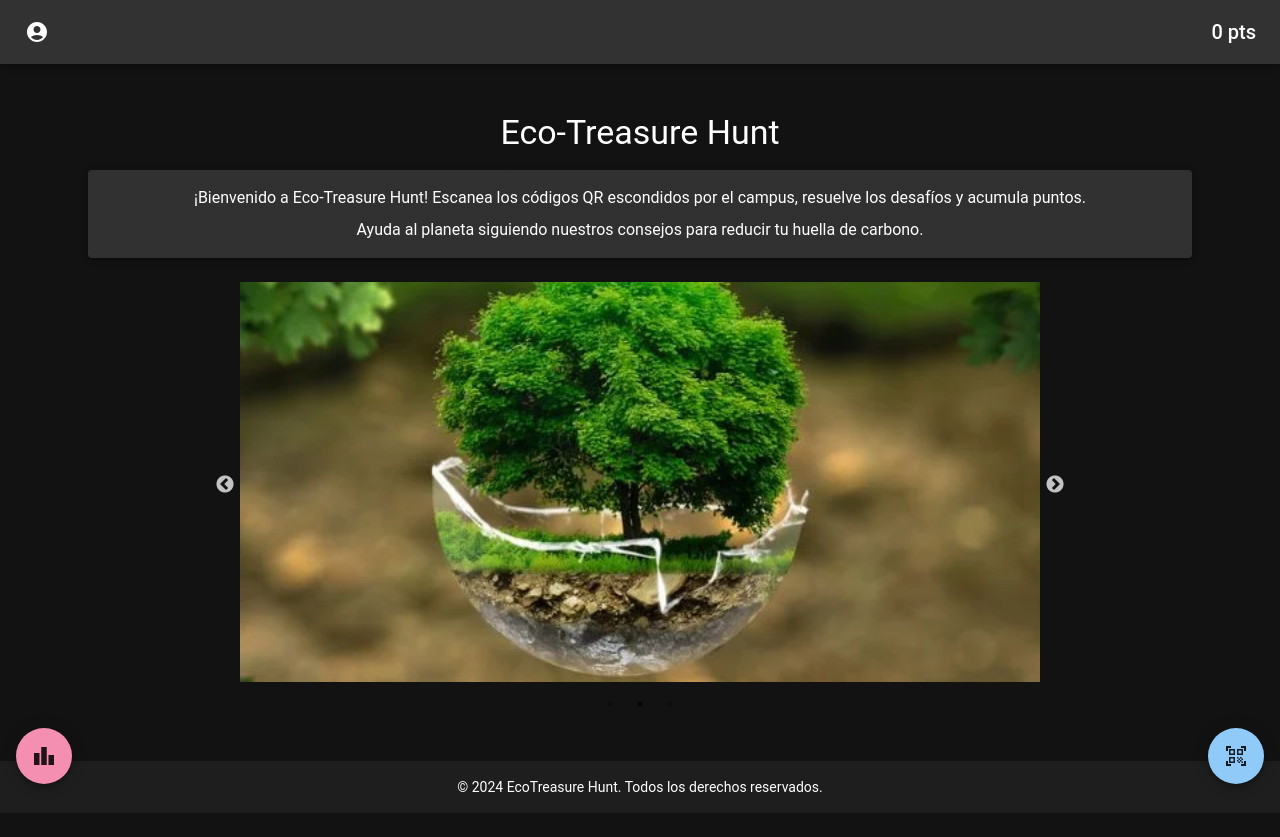
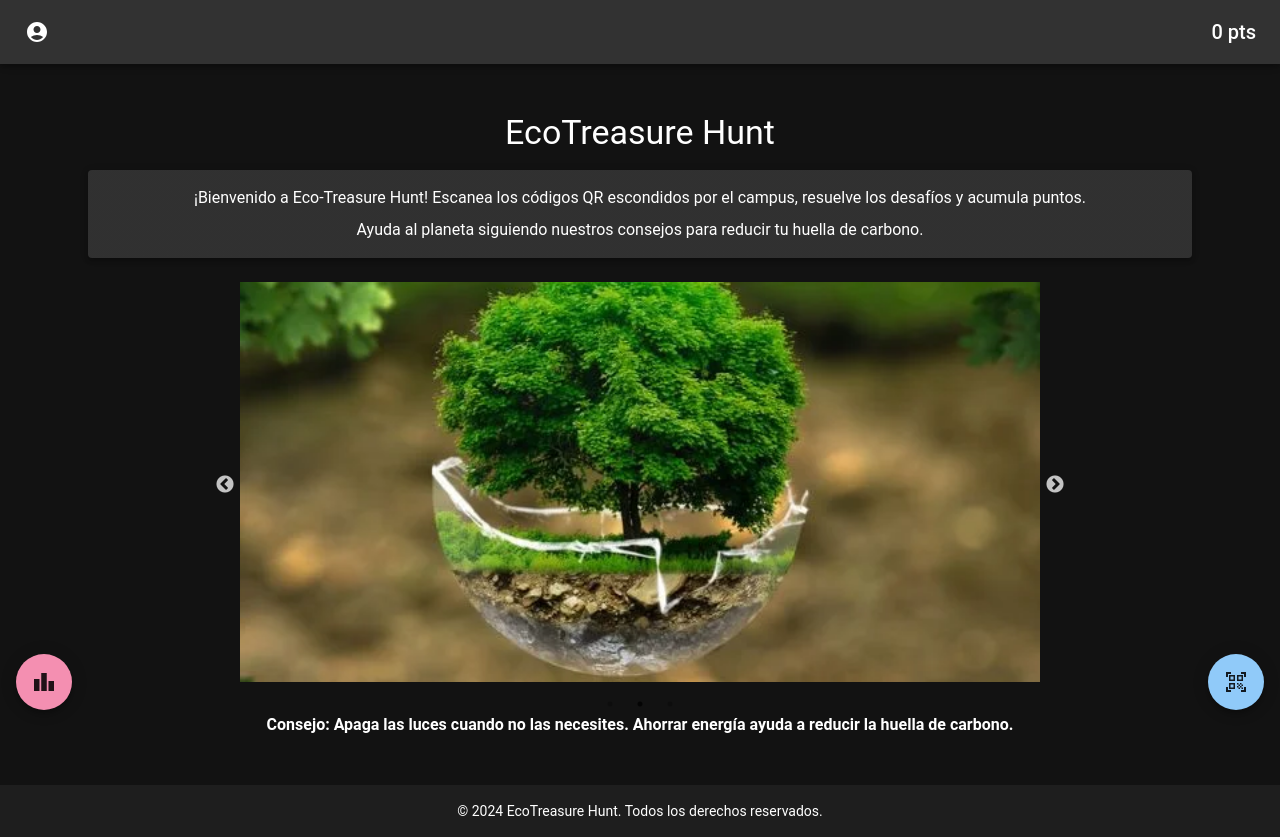
Before and after one commit to JosueZ99/treasure_hunt_app, a React (Create React App) app in the folder frontend/: page /home in a window 1280 px wide. Before the commit the page ends 813 px from the top, so only its background shows below. Built offline with nearby package versions, Linux system fonts and the light colour scheme; no server answers; sample sign-in values are in the browser's storage.

Commit message:
Mover botones y agregar consejo ecologico

```diff
--- a/frontend/src/components/Home.js
+++ b/frontend/src/components/Home.js
@@ -30,14 +30,14 @@ const Home = () => {
                 height: '100%',
                 bgcolor: 'background.default',
                 color: 'text.primary',
-                position: 'relative'
+                position: 'relative',
             }}
         >
             {/* Contenido principal */}
             <Box sx={{ flex: '1 0 auto', p: 3, textAlign: 'center' }}>
                 {/* Título */}
                 <Typography variant="h4" sx={{ mb: 2 }}>
-                    Eco-Treasure Hunt
+                    EcoTreasure Hunt
                 </Typography>
 
                 {/* Instrucciones */}
@@ -93,6 +93,18 @@ const Home = () => {
                         />
                     </Slider>
                 </Box>
+
+                {/* Consejo ecológico */}
+                <Typography
+                    variant="body1"
+                    sx={{
+                        mt: 3,
+                        fontWeight: 'bold',
+                        bgcolor: 'background.default',
+                    }}
+                >
+                    Consejo: Apaga las luces cuando no las necesites. Ahorrar energía ayuda a reducir la huella de carbono.
+                </Typography>
             </Box>
 
             {/* Iconos flotantes para acciones */}
@@ -101,7 +113,7 @@ const Home = () => {
                 aria-label="Leaderboard"
                 sx={{
                     position: 'fixed',
-                    bottom: 16,
+                    bottom: { xs: 60, md: 90 },
                     left: 16
                 }}
             >
@@ -113,7 +125,7 @@ const Home = () => {
                 aria-label="QR Scanner"
                 sx={{
                     position: 'fixed',
-                    bottom: 16,
+                    bottom: { xs: 60, md: 90 },
                     right: 16
                 }}
             >
```
